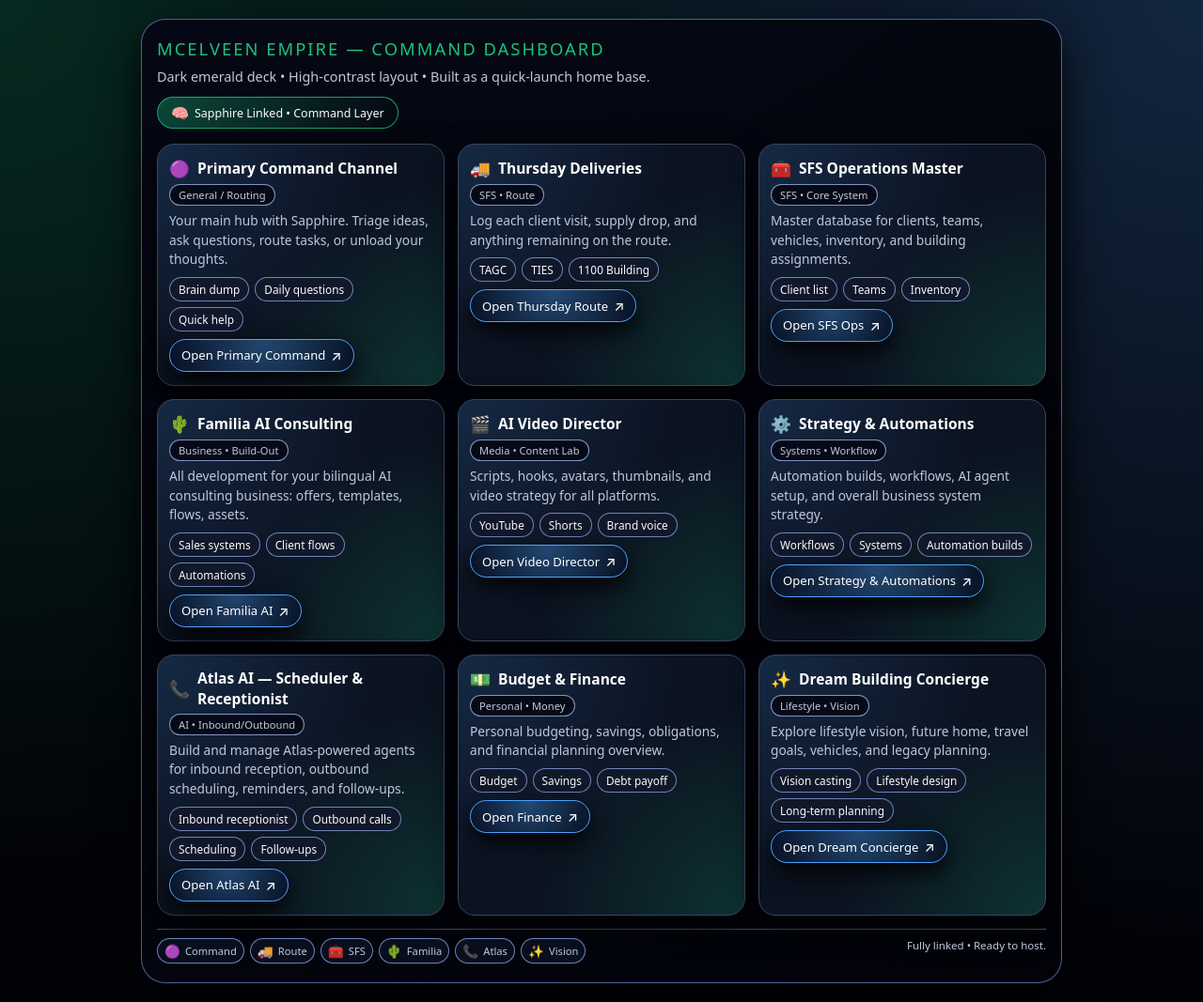
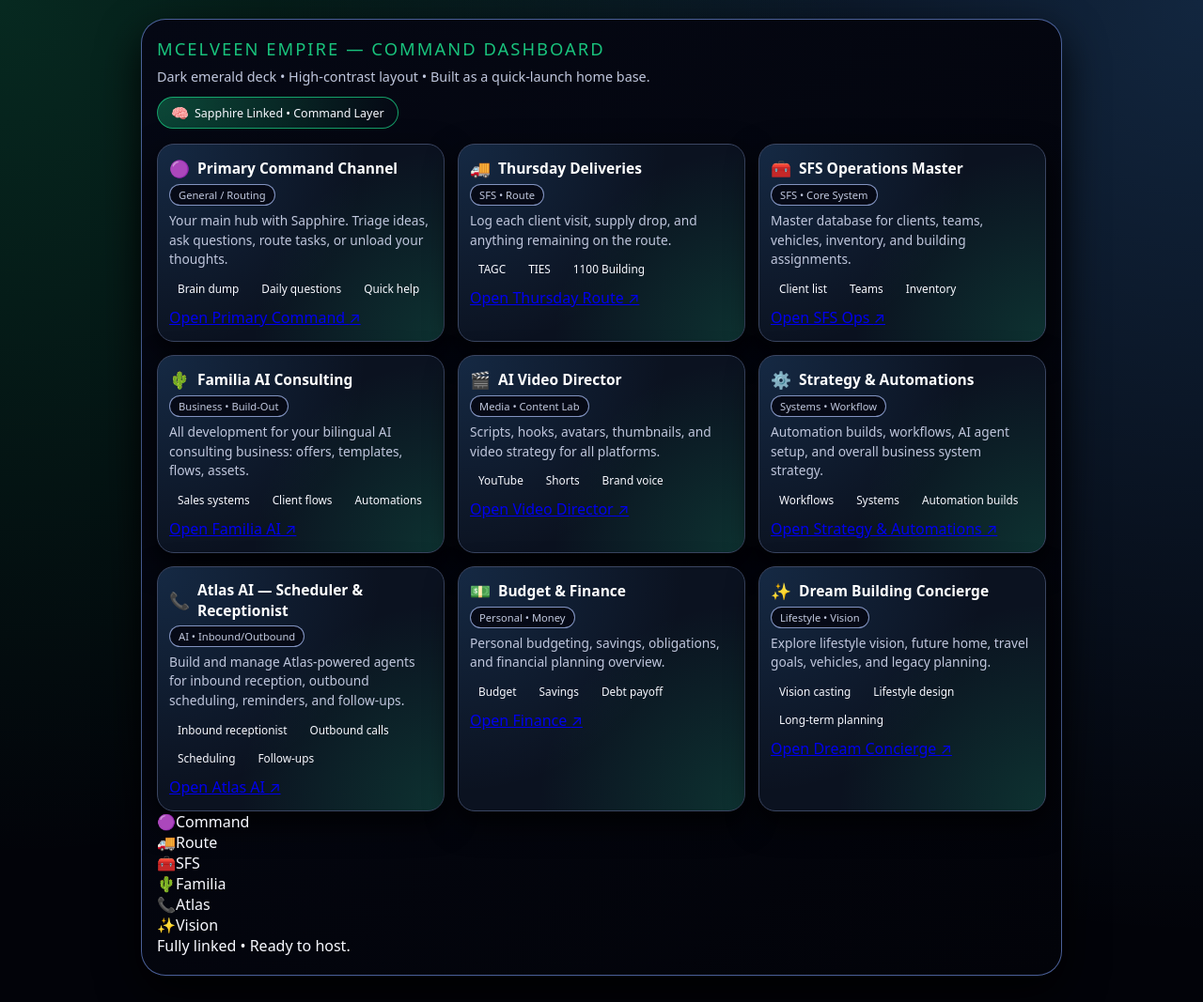
Before and after one commit to josephmcelveen/mcelveen-command-center, a plain HTML site: page index.html in a window 1280 px wide. Shown: the whole page at 94% size. Drawn offline with Linux system fonts and the light colour scheme.

Commit message:
Update styles.css

```diff
--- a/styles.css
+++ b/styles.css
@@ -151,108 +151,4 @@ header {
 .pill {
   font-size: 0.74rem;
   padding: 4px 9px;
-  border-radius: var(--radius-pill);
-  background: var(--bg-card-soft);
-  border: 1px solid rgba(124, 144, 205, 0.9);
-  color: var(--text-main);
-  white-space: nowrap;
-}
-
-/* Buttons */
-
-.btn-link {
-  display: inline-flex;
-  align-items: center;
-  justify-content: center;
-  gap: 6px;
-  padding: 7px 12px;
-  border-radius: var(--radius-pill);
-  border: 1px solid rgba(75, 163, 255, 1);
-  background:
-    radial-gradient(circle at top, rgba(75, 163, 255, 0.35), #071023);
-  color: #ffffff;
-  font-size: 0.82rem;
-  font-weight: 500;
-  text-decoration: none;
-  box-shadow: 0 10px 26px rgba(0, 0, 0, 0.9);
-  cursor: pointer;
-}
-
-.btn-link .chevron {
-  font-size: 0.9rem;
-}
-
-.btn-link:active {
-  transform: translateY(1px);
-  box-shadow: 0 5px 18px rgba(0, 0, 0, 0.8);
-}
-
-/* Footer */
-
-.footer {
-  border-top: 1px solid rgba(74, 93, 150, 0.9);
-  margin-top: 14px;
-  padding-top: 9px;
-  display: flex;
-  justify-content: space-between;
-  gap: 10px;
-  font-size: 0.72rem;
-  color: var(--text-muted);
-  flex-wrap: wrap;
-}
-
-.legend {
-  display: flex;
-  flex-wrap: wrap;
-  gap: 6px;
-}
-
-.legend-pill {
-  display: inline-flex;
-  align-items: center;
-  gap: 5px;
-  padding: 3px 7px;
-  border-radius: var(--radius-pill);
-  background: #080e1c;
-  border: 1px solid rgba(124, 144, 205, 0.9);
-  font-size: 0.7rem;
-  color: var(--text-muted);
-}
-
-.legend-pill .icon {
-  font-size: 0.85rem;
-}
-
-.hint {
-  text-align: right;
-  flex: 1;
-  min-width: 160px;
-}
-
-.hint code {
-  background: #050814;
-  border-radius: 6px;
-  padding: 1px 5px;
-  font-size: 0.7rem;
-  color: var(--accent-blue);
-}
-
-/* Mobile tweaks */
-
-@media (max-width: 640px) {
-  body {
-    padding: 14px 8px;
-  }
-
-  .shell {
-    padding: 14px 12px 18px;
-  }
-
-  .title {
-    font-size: 1rem;
-  }
-
-  .subtitle {
-    font-size: 0.82rem;
-  }
-}
+  border-radius:
```
